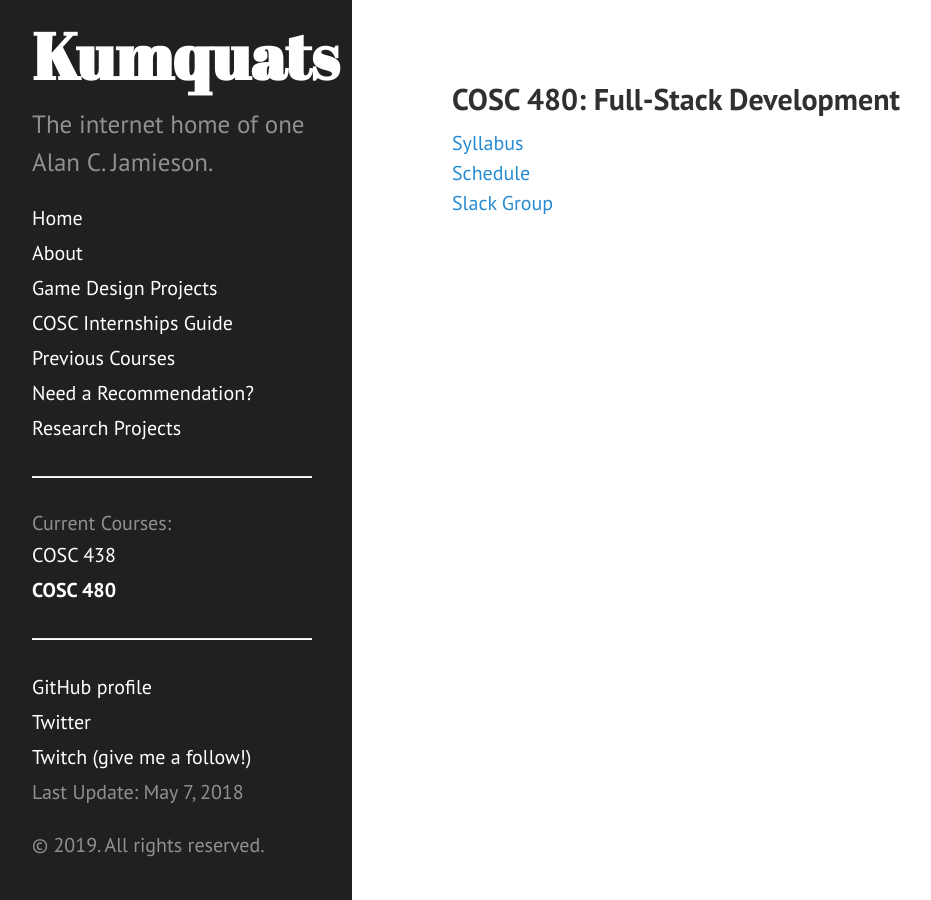
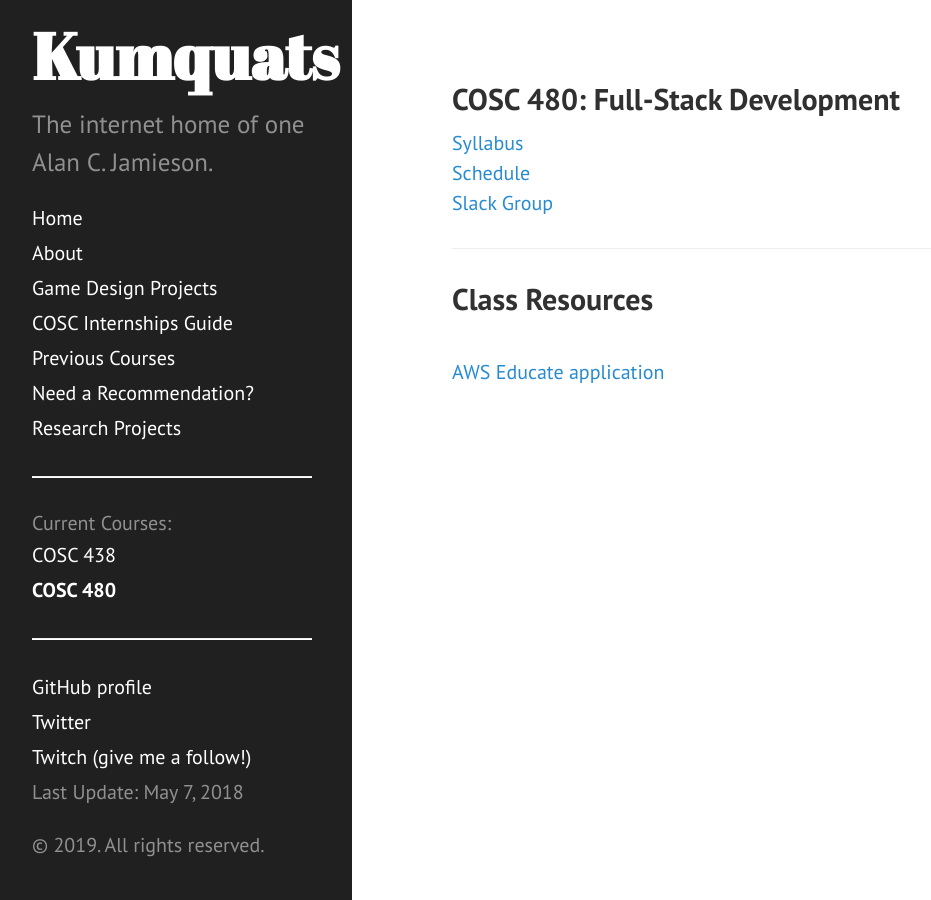
Before and after one commit to ripark/ripark.github.io, a Jekyll site: the page built from f19/cosc480.html, in a window 1280 px wide. Shown: the whole page, without its empty margins (8-939 px from the left). Built offline with Jekyll 4.4.1, drawn with Linux system fonts in a browser that asks for light colours; Markdown is read by kramdown in place of the engine named in the settings.

Commit message:
Update cosc480.html

```diff
--- a/f19/cosc480.html
+++ b/f19/cosc480.html
@@ -10,3 +10,7 @@ title: "COSC 480: Full-Stack Development"
 <br>
 <a href="https://smcmcs.slack.com/messages/cosc480/">Slack Group</a>
 <br>
+<hr>
+<h2>Class Resources</h2>
+<br>
+<a href="https://aws.amazon.com/education/awseducate/apply/">AWS Educate application</a>
```
